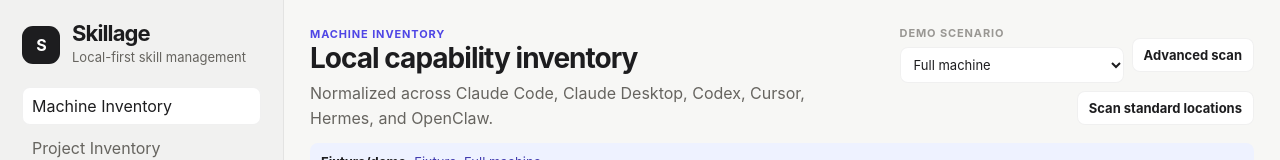
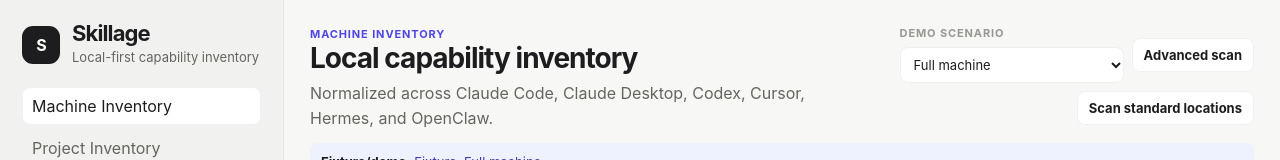
Before and after one commit to bkarlovitz/skillage, a Svelte app: page / in a window 1280 px wide. Shown: the top 160 px of the page. Built offline with nearby package versions, Linux system fonts and the light colour scheme.

Commit message:
Update v1 inventory product copy

```diff
--- a/src/App.svelte
+++ b/src/App.svelte
@@ -244,7 +244,7 @@
 
 <svelte:head>
   <title>Skillage</title>
-  <meta name="description" content="Local-first skill and rule management for coding agents" />
+  <meta name="description" content="Local-first capability inventory for developer agent ecosystems" />
 </svelte:head>
 
 <div class="shell">
@@ -253,7 +253,7 @@
       <div class="mark" aria-hidden="true">S</div>
       <div>
         <h1>Skillage</h1>
-        <p>Local-first skill management</p>
+        <p>Local-first capability inventory</p>
       </div>
     </div>
 
--- a/src/app.css
+++ b/src/app.css
@@ -453,8 +453,6 @@ pre {
 .empty { color: var(--text-muted); border: 1px dashed var(--border); border-radius: var(--radius-md); padding: 18px; background: var(--surface-muted); }
 .prose { max-width: 820px; }
 .prose li { margin-bottom: 8px; color: var(--text-muted); line-height: 1.55; }
-.create-panel { max-width: 780px; }
-
 @media (prefers-reduced-motion: reduce) {
   *, *::before, *::after { transition: none !important; }
 }
```
Also changed, not shown: 4 other files (tests, documents, lock files or other folders).
